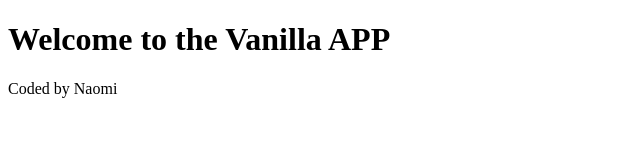
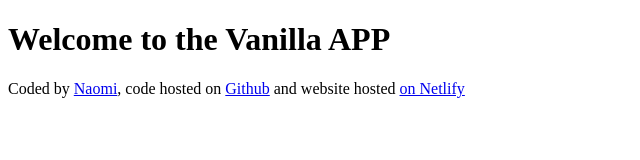
Before and after one commit to Cnsoedo/Vanilla-weather, a plain HTML site: page index.html in a window 1280 px wide. Shown: the whole page, without its empty margins (0-640 px from the left). Drawn offline with Linux system fonts and the light colour scheme.

Commit message:
Added links to the footer

```diff
--- a/index.html
+++ b/index.html
@@ -8,6 +8,17 @@
   <body>
     <h1>Welcome to the Vanilla APP</h1>
 
-    <footer>Coded by Naomi</footer>
+    <footer>
+      Coded by
+      <a href="https://github.com/Cnsoedo" target="_blank">Naomi</a>, code
+      hosted on
+      <a href="https://github.com/Cnsoedo/Vanilla-weather" target="_blank">
+        Github</a
+      >
+      and website hosted
+      <a href="https://first-vanilla.netlify.app/" target="_blank">
+        on Netlify</a
+      >
+    </footer>
   </body>
 </html>
```
